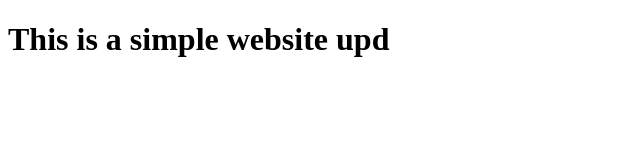
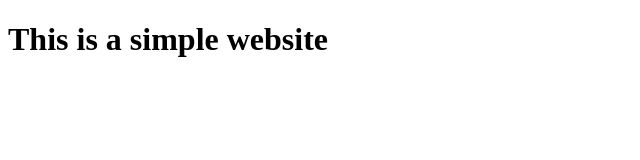
Before and after one commit to AndreiBarbu95/aci-auto-update, a plain HTML site: page index.html in a window 1280 px wide. Shown: the whole page, without its empty margins (0-640 px from the left). Drawn offline with Linux system fonts and the light colour scheme.

Commit message:
Update index.html

```diff
--- a/index.html
+++ b/index.html
@@ -4,6 +4,6 @@
   <title>Simple Website</title>
 </head>
 <body>
-  <h1>This is a simple website upd</h1>
+  <h1>This is a simple website</h1>
 </body>
 </html>
```
